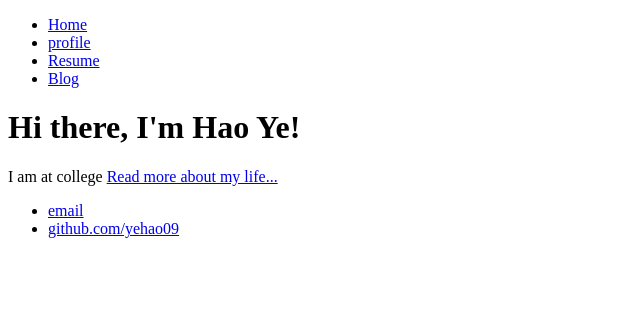
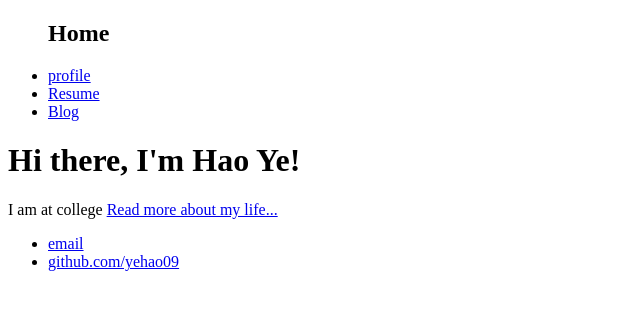
Before and after one commit to yehao09/HaoYe.github.io, a plain HTML site: page index.html in a window 1280 px wide. Shown: the whole page, without its empty margins (0-640 px from the left). Drawn offline with Linux system fonts and the light colour scheme.

Commit message:
Update index.html

```diff
--- a/index.html
+++ b/index.html
@@ -6,7 +6,7 @@
 	<body>
 		<nav>
     		<ul>
-        		<li><a href="/">Home</a></li>
+        		<h1> Home </h1>
 	        	<li><a href="/Portfolie">profile</a></li>
         		<li><a href="/Resume">Resume</a></li>
         		<li><a href="/blog">Blog</a></li>
```
